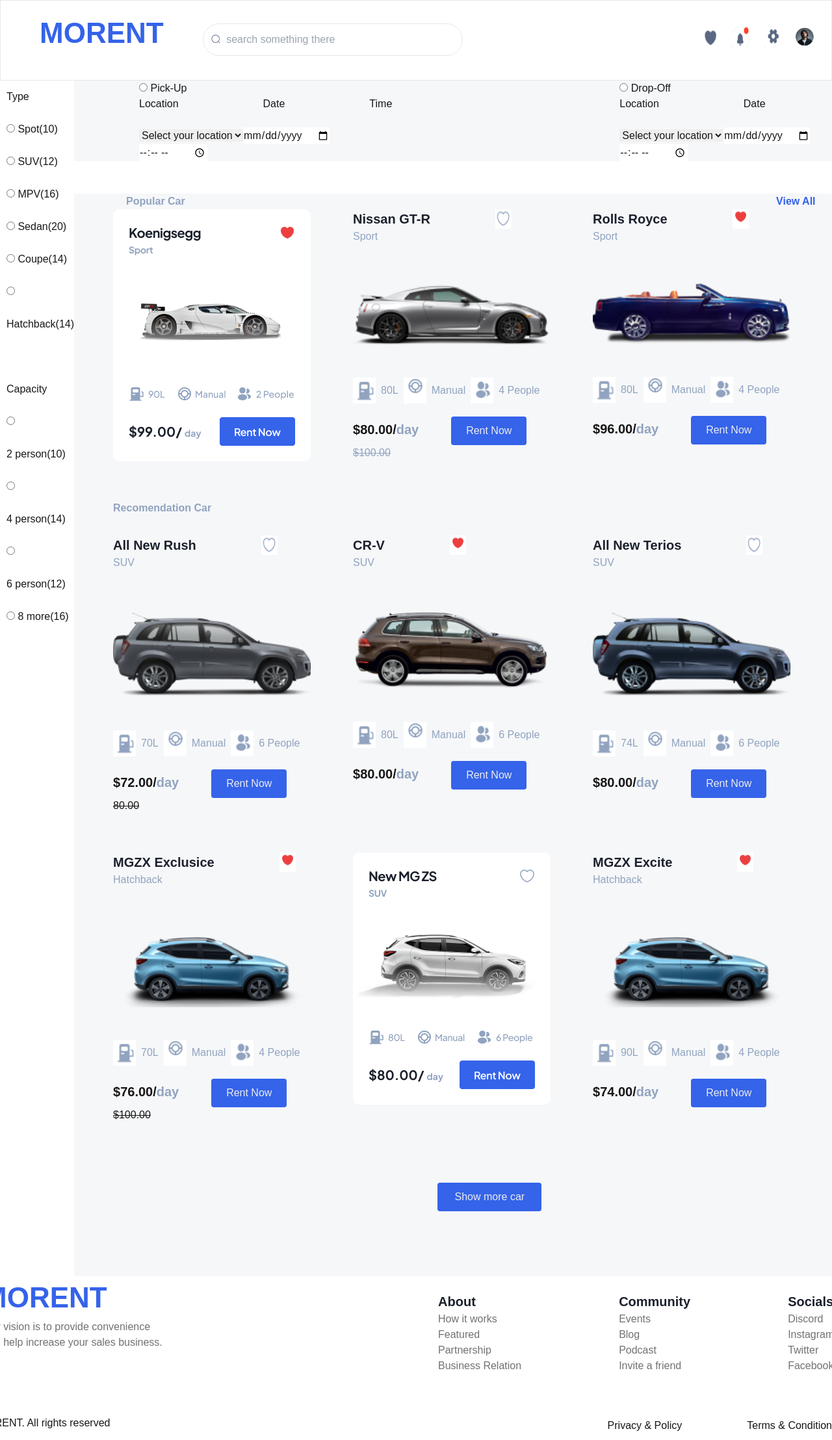
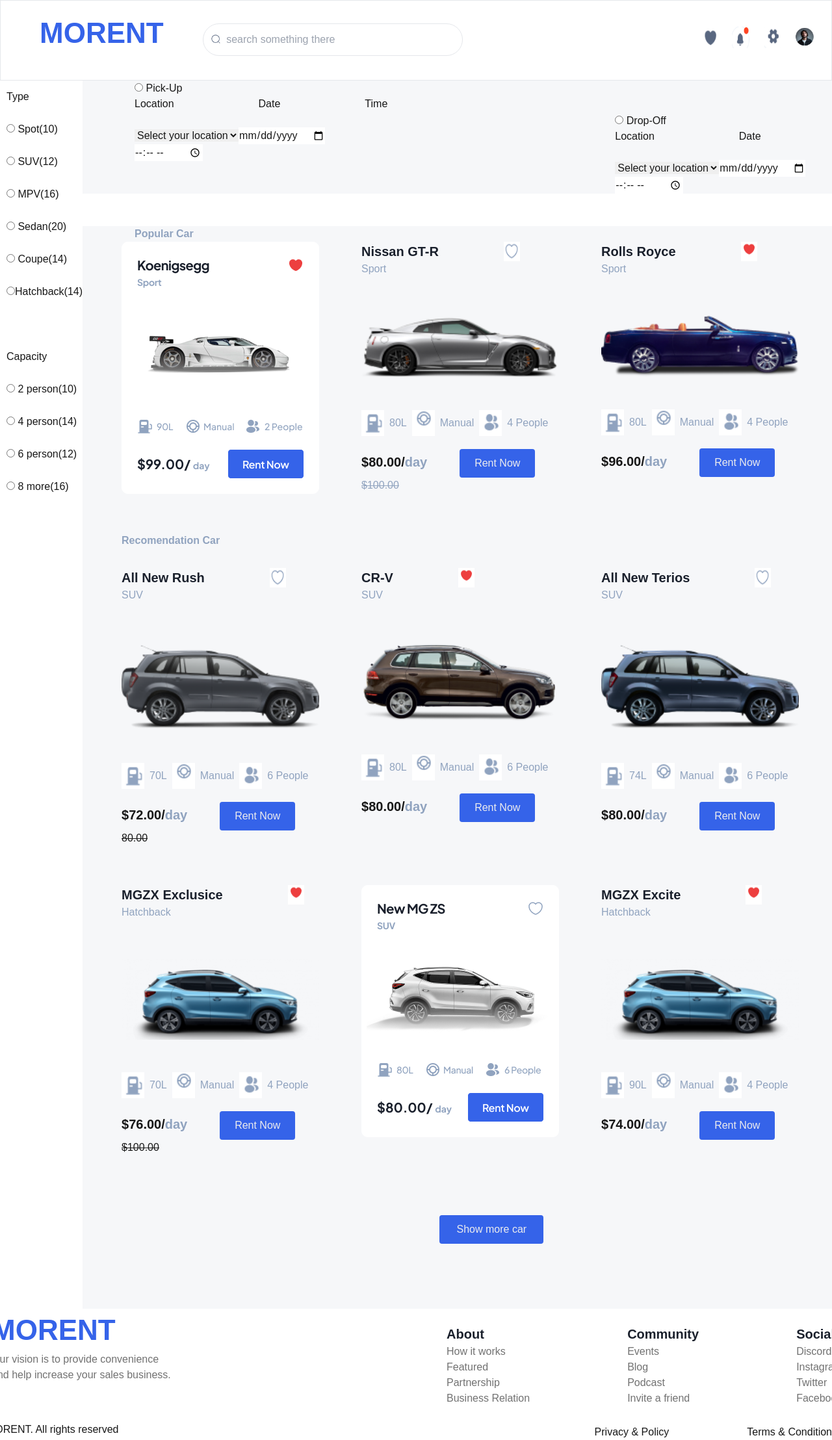
Before and after one commit to zaincoding/HackThon-Two, a Next.js app: page /Category in a window 1280 px wide. Shown: the top 2216 px of the page at 65% size. Built offline with nearby package versions, Linux system fonts and the light colour scheme.

Commit message:
fix responsiveness issue

```diff
--- a/components/Category/Footer/Footer.tsx
+++ b/components/Category/Footer/Footer.tsx
@@ -7,7 +7,42 @@
 
         <div className="bg-white ml-[-200px]">
 
-<div className="md:relative mt-[100px] ml-[60px]">
+<div className="md:relative mt-[100px] ml-[60px] hidden md:block">
+<span className='text-[44px] text-[#3563E9] font-bold  block'>MORENT</span>
+<p className="text-[#13131399]">Our vision is to provide convenience <span className="block">and help increase your sales business.</span></p>
+
+
+
+
+    <div className="md:ml-[700px] md:flex md:gap-[150px] md:absolute md:mt-[-90px] ml-[60px]">
+    <div><span className="text-[20px] text-[#1A202C] font-semibold">About</span>
+    <span className="text-[#13131399] font-medium">  <p>How it works</p>
+          <p>Featured</p>
+          <p>Partnership</p>
+          <p>Business Relation</p>
+          </span>
+    </div>
+    <div><span className="text-[20px] text-[#1A202C] font-semibold">Community</span>
+    <span className="text-[#13131399] font-medium">   <p>Events</p>
+          <p>Blog</p>
+          <p>Podcast</p>
+          <p>Invite a friend</p>
+          </span>
+    </div>
+    <div><span className="text-[20px] text-[#1A202C] font-semibold">Socials</span>
+       <span className="text-[#13131399] font-medium">  <p>Discord</p>
+         <p>Instagram</p>
+         <p>Twitter</p>
+         <p>Facebook</p>
+
+         </span>
+         </div>
+    </div>
+
+</div>
+
+
+<div className="md:relative mt-[100px] ml-[60px] justify-items-center md:hidden">
 <span className='text-[44px] text-[#3563E9] font-bold  block'>MORENT</span>
 <p className="text-[#13131399]">Our vision is to provide convenience <span className="block">and help increase your sales business.</span></p>
 
@@ -43,17 +78,16 @@
 
 
 
-<div className="relative mt-[100px]">
+<div className="relative mt-[60px] text-[12px] md:text-[16px]">
 
     <p>©2022 MORENT. All rights reserved</p>
 
 </div>
 
-<div className="absolute ml-auto right-0 flex gap-[100px] mt-[-20px]">
+<div className="absolute ml-auto right-0 flex md:gap-[100px] mt-[-20px] text-[12px] md:text-[16px]">
     <p>Privacy & Policy</p>
-    <p>Terms & Condition</p>
+    <p className="ml-[20px] ">Terms & Condition</p>
 </div>
-
 
         </div>
     )
--- a/components/Category/Header/Body2/Body2.tsx
+++ b/components/Category/Header/Body2/Body2.tsx
@@ -11,7 +11,7 @@
         <div className='bg-[#F6F7F9]'>
             <div className="ml-[80px] mt-[50px] flex relative">
             <h1 className='text-[16px] font-semibold text-[#90A3BF]'>Popular Car</h1>
-            <Link className='md:ml-[1000px] ml-[400px] absolute font-semibold text-[#3563E9]' href="#">View All</Link>
+            <Link className='md:ml-[1095px] ml-[280px] absolute font-semibold text-[#3563E9]' href="#">View All</Link>
 
         </div>
         <div  className='md:flex md:gap-[65px] md:ml-[60px] ml-[50px]'>
@@ -197,7 +197,8 @@
 
             </h1>
             <span className='text-[#90A3BF]'>Hatchback</span>
-            <Image className='mt-[60px]' src="/images/CarCat1/CarCat3/Car1.png" alt="Catalog" width={304} height={100}/>
+            <Link href="./Details">
+            <Image className='mt-[60px]' src="/images/CarCat1/CarCat3/Car1.png" alt="Catalog" width={304} height={100}/></Link>
             <span className='flex  gap-2 mt-[50px]'>
             <Image  src="/images/icons/Liter.PNG" alt="Catalog" width={35} height={35}/>
             <label className='leading-[40px] text-[#90A3BF]'>70L</label>
@@ -226,7 +227,7 @@
 
 
 
-          <Image src="/images/CarCat1/CarCat3/Car2.PNG" alt="Catalog" width={304} height={100}/>
+          <Image src="/images/CarCat1/CarCat3/Car2.png" alt="Catalog" width={304} height={100}/>
 
 
 
@@ -237,7 +238,8 @@
 
             </h1>
             <span className='text-[#90A3BF]'>Hatchback</span>
-            <Image className='mt-[60px]' src="/images/CarCat1/CarCat3/Car1.png" alt="Catalog" width={304} height={100}/>
+            <Link href="./Details">
+            <Image className='mt-[60px]' src="/images/CarCat1/CarCat3/Car1.png" alt="Catalog" width={304} height={100}/></Link>
             <span className='flex  gap-2 mt-[50px]'>
             <Image  src="/images/icons/Liter.PNG" alt="Catalog" width={35} height={35}/>
             <label className='leading-[40px] text-[#90A3BF]'>90L</label>
--- a/components/Category/Header/Header.tsx
+++ b/components/Category/Header/Header.tsx
@@ -10,14 +10,14 @@
 
 <div className='bg-[#F6F7F9]'>
 
-<div className='md:ml-[100px] md:flex ml-[50px]'>
+<div className='md:ml-[80px] md:flex ml-[50px]'>
       <p>
       <Image className='md:hidden mt-[10px]' src='/images/banners/Ads 1.PNG' alt='asd1' width={400} height={100}/>
 
             <input type="radio" id="pic" name='pic'/>
             <label> Pick-Up</label><br/>
 
-<span className='flex gap-[130px]'><label>Location</label> <label>Date</label>  <label>Time</label></span><br/>
+<span className='flex gap-[130px]'><label>Location</label> <label className='hidden md:block'>Date</label>  <label className='hidden md:block'>Time</label></span><br/>
             <select>
             <option value='1'>Select your location</option>
             <option value='1'>Tower</option>
@@ -26,21 +26,22 @@
             <option value='4'>Saddar</option>
 
             </select>
-
+          <label className='block md:hidden mt-[20px]'>Date</label>
          <input type='date' placeholder='select your date'/>
 
+         <label className='block md:hidden mt-[20px]'>Time</label>
          <input type='time' placeholder='select time'/>
 
         </p>
 
-        <p className=' md:ml-[350px]'>
+        <p className=' md:ml-[350px] mt-[50px]'>
 
         <Image className='md:hidden' src='/images/banners/Ads 2.PNG' alt='asd1' width={400} height={200}/>
 
             <input type="radio" id="pic" name='pic'/>
             <label> Drop-Off</label><br/>
 
-<span className='flex gap-[130px]'><label>Location</label> <label>Date</label>  <label>Time</label></span><br/>
+<span className='flex gap-[130px]'><label>Location</label> <label className='hidden md:block'>Date</label>  <label className='hidden md:block'>Time</label></span><br/>
             <select>
             <option value='1'>Select your location</option>
             <option value='1'>Tower</option>
@@ -49,9 +50,9 @@
             <option value='4'>Saddar</option>
 
             </select>
-
+            <label className='block md:hidden mt-[20px]'>Date</label>
          <input type='date' placeholder='select your date'/>
-
+           <label className='block md:hidden mt-[20px]'>Time</label>
          <input type='time' placeholder='select time'/>
 
         </p>
--- a/components/Category/Header2.tsx
+++ b/components/Category/Header2.tsx
@@ -20,7 +20,7 @@
 
 
     <p> <span className='md:mx-[60px] text-[44px] text-[#3563E9] font-bold'>MORENT</span>
-    <input className='h-[50px] md:w-[400px] w-[200px] rounded-full border-[1px]' type="text" name="search"  placeholder=' &nbsp;&nbsp;&nbsp;&nbsp;&nbsp;&nbsp; search something there'/>
+    <input className='h-[50px] md:w-[400px]  rounded-full border-[1px]' type="text" name="search"  placeholder=' &nbsp;&nbsp;&nbsp;&nbsp;&nbsp;&nbsp; search something there'/>
     <Image className='md:mx-[320px] ml-[200px] my-[-60px]' src='/images/icons/search.PNG' alt='search' height={20} width={20}/>
     </p>
 
--- a/components/Category/Sidebar.tsx
+++ b/components/Category/Sidebar.tsx
@@ -24,8 +24,9 @@
 <span> Sedan(20)</span><br/>
 <input type="radio" id="radio"/>
 <span> Coupe(14)</span><br/>
-<input type="radio" id="radio"/>
-<span> Hatchback(14)</span><br/>
+
+<span className='whitespace-nowrap'><input type="radio" id="radio"/>
+ Hatchback(14)</span><br/>
 
 <p className="mt-[50px]">Capacity</p>
 <input type="radio" id="radio"/>
--- a/components/Details/Header/Header.tsx
+++ b/components/Details/Header/Header.tsx
@@ -15,7 +15,7 @@
       <Image src='/images/Details/View.png' alt="Detail image" width={640} height={200} />
       <h1 className='text-[32px] font-bold'>Nissan GT-R
     <p className='relative flex'>
-      <Image src='/images/icons/stars.png' alt="stars" width={130} height={20} />
+      <Image src='/images/icons/stars.PNG' alt="stars" width={130} height={20} />
      <span className='text-[14px] text-[#596780]'> 440+ Reviewer </span>
 
 </p>
@@ -24,7 +24,7 @@
      </p>
 
      <p className='text-[16px] my-[50px] gap-[80px] flex'>
-<span className='text-[#90A3BF] text-[14px]'>TypeCar</span> <span>Sport</span> <span className='text-[#90A3BF]'>Capacity</span> <span>2 Person</span>
+<span className='text-[#90A3BF] text-[14px]'>TypeCar</span> <span>Sport</span> <span className='text-[#90A3BF]'>Capacity</span> <span className='whitespace-nowrap'>2 Person</span>
 </p>
 
  <p className='text-[16px]  gap-[80px] flex'>
@@ -68,7 +68,7 @@
 
     <p className='ml-[250px] mt-[-50px] text-[#90A3BF] flex'>
     CEO at Bukalapak
-    <Image className='ml-auto mr-0 ' src='/images/icons/stars.png' alt='profile' width={120} height={50} />
+    <Image className='ml-auto mr-0 ' src='/images/icons/stars.PNG' alt='profile' width={120} height={50} />
 
 </p>
 
@@ -92,7 +92,7 @@
 
     <p className='ml-[250px] mt-[-40px] text-[#90A3BF] flex'>
     CEO at Amazon
-    <Image className='ml-auto mr-0 ' src='/images/icons/stars.png' alt='profile' width={120} height={50} />
+    <Image className='ml-auto mr-0 ' src='/images/icons/stars.PNG' alt='profile' width={120} height={50} />
 
 </p>
 
--- a/components/Footer/Footer.tsx
+++ b/components/Footer/Footer.tsx
@@ -43,13 +43,13 @@
 
 
 
-<div className="relative mt-[100px]">
+<div className="relative mt-[100px] text-[12px] md:text-[16px]">
 
     <p>©2022 MORENT. All rights reserved</p>
 
 </div>
 
-<div className="absolute ml-auto right-0 flex gap-[100px] mt-[-20px]">
+<div className="absolute ml-auto right-0 flex md:gap-[100px] mt-[-20px] text-[12px] md:text-[16px]">
     <p>Privacy & Policy</p>
     <p>Terms & Condition</p>
 </div>
--- a/components/Header/Body/Body.tsx
+++ b/components/Header/Body/Body.tsx
@@ -11,7 +11,7 @@
         <div className='bg-[#F6F7F9]'>
             <div className="ml-[80px] mt-[50px] flex relative">
             <h1 className='text-[16px] font-semibold text-[#90A3BF]'>Popular Car</h1>
-            <Link className='md:ml-[1050px] ml-[400px] absolute font-semibold text-[#3563E9]' href="#">View All</Link>
+            <Link className='md:ml-[1050px] ml-[280px] absolute font-semibold text-[#3563E9]' href="#">View All</Link>
 
         </div>
         <div  className='md:flex md:gap-[65px] md:ml-[60px] ml-[50px]'>
@@ -32,7 +32,7 @@
             <Image  src="/images/icons/Manual.PNG" alt="Catalog" width={35} height={35}/>
             <label className='leading-[40px] text-[#90A3BF]'>Manual</label>
             <Image  src="/images/icons/people.PNG" alt="Catalog" width={35} height={35}/>
-            <label  className='leading-[40px] text-[#90A3BF]'>4 People</label>
+            <label  className='leading-[40px] text-[#90A3BF] whitespace-nowrap'>4 People</label>
 
 
             </span>
@@ -61,7 +61,7 @@
             <Image  src="/images/icons/Manual.PNG" alt="Catalog" width={35} height={35}/>
             <label className='leading-[40px] text-[#90A3BF]'>Manual</label>
             <Image  src="/images/icons/people.PNG" alt="Catalog" width={35} height={35}/>
-            <label  className='leading-[40px] text-[#90A3BF]'>4 People</label>
+            <label  className='leading-[40px] text-[#90A3BF] whitespace-nowrap'>4 People</label>
 
 
             </span>
@@ -91,7 +91,7 @@
             <Image  src="/images/icons/Manual.PNG" alt="Catalog" width={35} height={35}/>
             <label className='leading-[40px] text-[#90A3BF]'>Manual</label>
             <Image  src="/images/icons/people.PNG" alt="Catalog" width={35} height={35}/>
-            <label  className='leading-[40px] text-[#90A3BF]'>4 People</label>
+            <label  className='leading-[40px] text-[#90A3BF] whitespace-nowrap'>4 People</label>
 
 
             </span>
@@ -130,7 +130,7 @@
             <Image  src="/images/icons/Manual.PNG" alt="Catalog" width={35} height={35}/>
             <label className='leading-[40px] text-[#90A3BF]'>Manual</label>
             <Image  src="/images/icons/people.PNG" alt="Catalog" width={35} height={35}/>
-            <label  className='leading-[40px] text-[#90A3BF]'>6 People</label>
+            <label  className='leading-[40px] text-[#90A3BF] whitespace-nowrap'>6 People</label>
 
 
             </span>
@@ -165,7 +165,7 @@
             <Image  src="/images/icons/Manual.PNG" alt="Catalog" width={35} height={35}/>
             <label className='leading-[40px] text-[#90A3BF]'>Manual</label>
             <Image  src="/images/icons/people.PNG" alt="Catalog" width={35} height={35}/>
-            <label  className='leading-[40px] text-[#90A3BF]'>6 People</label>
+            <label  className='leading-[40px] text-[#90A3BF] whitespace-nowrap'>6 People</label>
 
 
             </span>
@@ -193,7 +193,7 @@
             <Image  src="/images/icons/Manual.PNG" alt="Catalog" width={35} height={35}/>
             <label className='leading-[40px] text-[#90A3BF]'>Manual</label>
             <Image  src="/images/icons/people.PNG" alt="Catalog" width={35} height={35}/>
-            <label  className='leading-[40px] text-[#90A3BF]'>6 People</label>
+            <label  className='leading-[40px] text-[#90A3BF] whitespace-nowrap'>6 People</label>
 
 
             </span>
@@ -223,7 +223,7 @@
             <Image  src="/images/icons/Manual.PNG" alt="Catalog" width={35} height={35}/>
             <label className='leading-[40px] text-[#90A3BF]'>Manual</label>
             <Image  src="/images/icons/people.PNG" alt="Catalog" width={35} height={35}/>
-            <label  className='leading-[40px] text-[#90A3BF]'>6 People</label>
+            <label  className='leading-[40px] text-[#90A3BF] whitespace-nowrap'>6 People</label>
 
 
             </span>
@@ -262,7 +262,7 @@
             <Image  src="/images/icons/Manual.PNG" alt="Catalog" width={35} height={35}/>
             <label className='leading-[40px] text-[#90A3BF]'>Manual</label>
             <Image  src="/images/icons/people.PNG" alt="Catalog" width={35} height={35}/>
-            <label  className='leading-[40px] text-[#90A3BF]'>4 People</label>
+            <label  className='leading-[40px] text-[#90A3BF] whitespace-nowrap'>4 People</label>
 
 
             </span>
@@ -303,7 +303,7 @@
             <Image  src="/images/icons/Manual.PNG" alt="Catalog" width={35} height={35}/>
             <label className='leading-[40px] text-[#90A3BF]'>Manual</label>
             <Image  src="/images/icons/people.PNG" alt="Catalog" width={35} height={35}/>
-            <label  className='leading-[40px] text-[#90A3BF]'>4 People</label>
+            <label  className='leading-[40px] text-[#90A3BF] whitespace-nowrap'>4 People</label>
 
 
             </span>
--- a/components/Header/Header.tsx
+++ b/components/Header/Header.tsx
@@ -19,7 +19,7 @@
 
 
     <p> <span className='md:mx-[60px] text-[44px] text-[#3563E9] font-bold'>MORENT</span>
-    <input className='h-[50px] w-[400px] rounded-full border-[1px]' type="text" name="search"  placeholder=' &nbsp;&nbsp;&nbsp;&nbsp;&nbsp;&nbsp; search something there'/>
+    <input className='h-[50px] md:w-[400px] rounded-full border-[1px] ' type="text" name="search"  placeholder=' &nbsp;&nbsp;&nbsp;&nbsp;&nbsp;&nbsp; search something there'/>
     <Image className='md:mx-[320px] ml-[200px] my-[-60px]' src='/images/icons/search.PNG' alt='search' height={20} width={20}/>
     </p>
 
@@ -42,7 +42,7 @@
             <input type="radio" id="pic" name='pic'/>
             <label> Pick-Up</label><br/>
 
-<span className='flex gap-[130px]'><label>Location</label> <label>Date</label>  <label>Time</label></span><br/>
+<span className='flex gap-[130px]'><label>Location</label> <label className='hidden md:block'>Date</label>  <label className='hidden md:block'>Time</label></span><br/>
             <select>
             <option value='1'>Select your location</option>
             <option value='1'>Tower</option>
@@ -51,21 +51,23 @@
             <option value='4'>Saddar</option>
 
             </select>
-
+            <label className='block md:hidden mt-[20px]'>Date </label>
          <input type='date' placeholder='select your date'/>
 
+         <label className='block md:hidden  mt-[20px]'>Time</label>
          <input type='time' placeholder='select time'/>
 
         </p>
 
-        <p className=' md:ml-[350px]'>
+        <p className=' md:ml-[350px] mt-[50px]'>
 
         <Image className='md:hidden' src='/images/banners/Ads 2.png' alt='asd1' width={400} height={200}/>
 
             <input type="radio" id="pic" name='pic'/>
             <label> Drop-Off</label><br/>
 
-<span className='flex gap-[130px]'><label>Location</label> <label>Date</label>  <label>Time</label></span><br/>
+
+<span className='flex gap-[130px]'><label>Location</label> <label className='hidden md:block'>Date</label>  <label className='hidden md:block'>Time</label></span><br/>
             <select>
             <option value='1'>Select your location</option>
             <option value='1'>Tower</option>
@@ -74,9 +76,9 @@
             <option value='4'>Saddar</option>
 
             </select>
-
+           <label className='block md:hidden mt-[20px]'>Date</label>
          <input type='date' placeholder='select your date'/>
-
+           <label className='block md:hidden mt-[20px]'>Time</label>
          <input type='time' placeholder='select time'/>
 
         </p>
```
